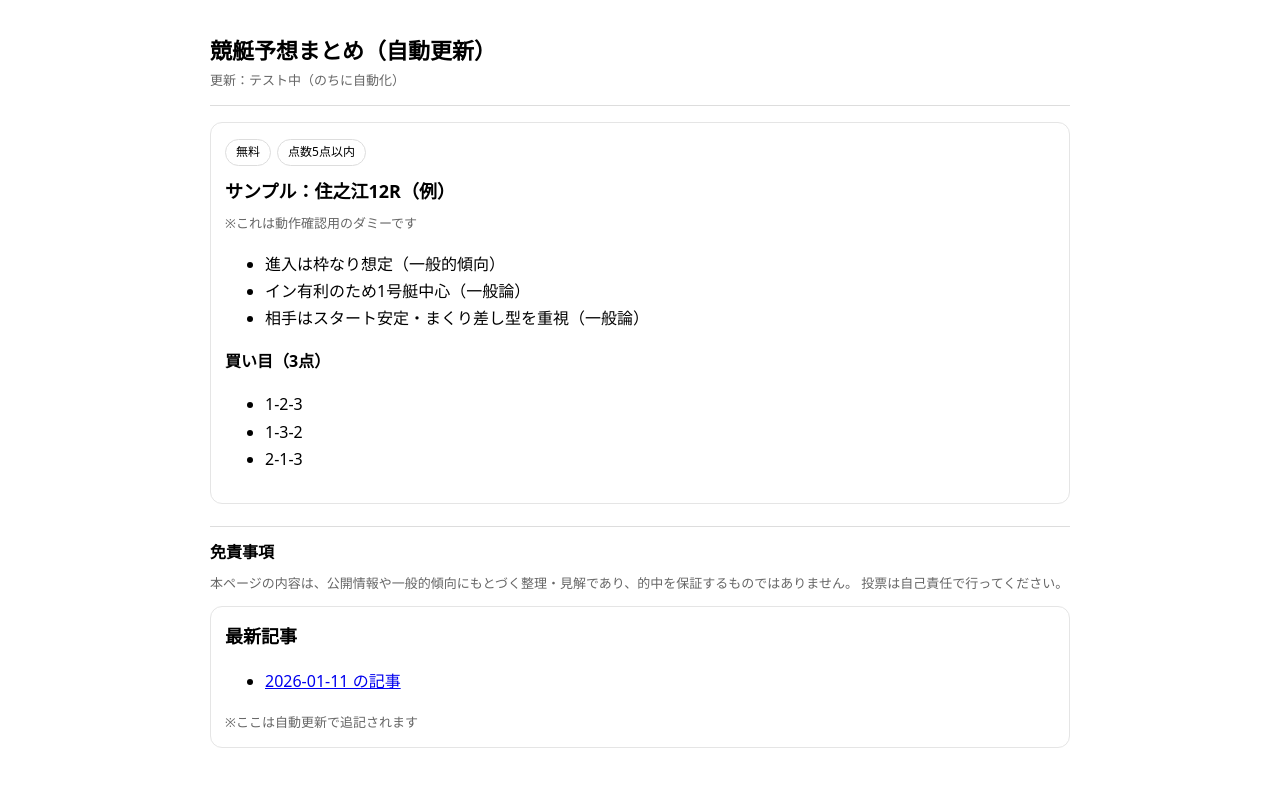
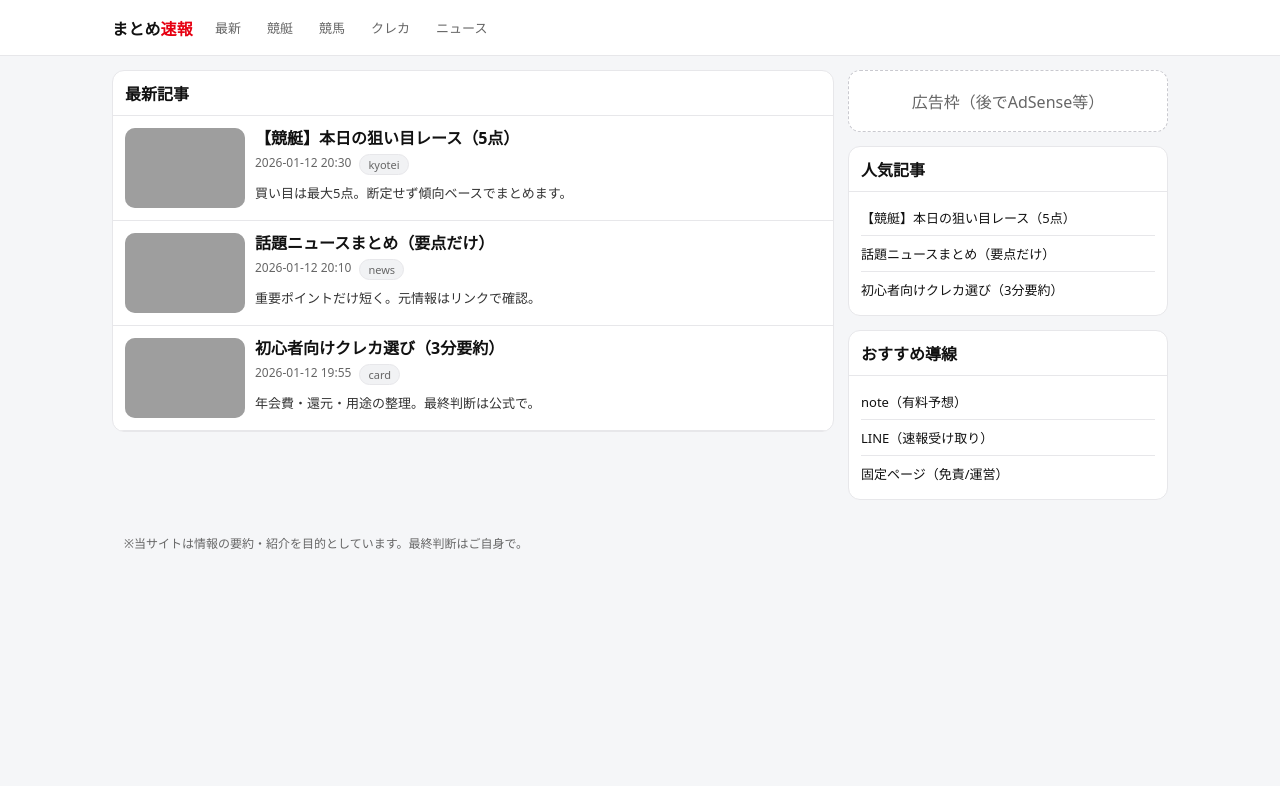
Before and after one commit to crazy30gsw-coder/kyotei-ai-1, a plain HTML site: page index.html in a window 1280 px wide. Drawn offline with Linux system fonts and the light colour scheme; grey boxes are pictures that could not be loaded.

Commit message:
index.html の更新

```diff
--- a/index.html
+++ b/index.html
@@ -1,58 +1,80 @@
 <!doctype html>
 <html lang="ja">
 <head>
-  <meta charset="utf-8" />
-  <meta name="viewport" content="width=device-width,initial-scale=1" />
-  <title>競艇予想まとめ（自動更新）</title>
-  <meta name="description" content="公開情報や一般的傾向をもとに、競艇の予想を整理して掲載します。的中を保証するものではありません。" />
-  <style>
-    body{font-family:system-ui,-apple-system,Segoe UI,Roboto,Helvetica,Arial,sans-serif;max-width:860px;margin:0 auto;padding:18px;line-height:1.7}
-    header{padding:14px 0;border-bottom:1px solid #ddd;margin-bottom:16px}
-    h1{font-size:22px;margin:0}
-    .card{border:1px solid #e5e5e5;border-radius:12px;padding:14px;margin:12px 0}
-    .muted{color:#666;font-size:13px}
-    .tag{display:inline-block;border:1px solid #ddd;border-radius:999px;padding:2px 10px;margin-right:6px;font-size:12px}
-    footer{border-top:1px solid #ddd;margin-top:22px;padding-top:12px}
-  </style>
+  <meta charset="utf-8"/>
+  <meta name="viewport" content="width=device-width,initial-scale=1"/>
+  <title>まとめ速報（自動更新）</title>
+  <link rel="stylesheet" href="./style.css"/>
 </head>
 <body>
-  <header>
-    <h1>競艇予想まとめ（自動更新）</h1>
-    <div class="muted">更新：テスト中（のちに自動化）</div>
-  </header>
+<header>
+  <div class="header-inner">
+    <div class="brand">まとめ<b>速報</b></div>
+    <nav class="nav">
+      <a href="./index.html?cat=all">最新</a>
+      <a href="./index.html?cat=kyotei">競艇</a>
+      <a href="./index.html?cat=keiba">競馬</a>
+      <a href="./index.html?cat=card">クレカ</a>
+      <a href="./index.html?cat=news">ニュース</a>
+    </nav>
+  </div>
+</header>
 
-  <div class="card">
-    <div class="tag">無料</div><div class="tag">点数5点以内</div>
-    <h2 style="margin:10px 0 6px;font-size:18px;">サンプル：住之江12R（例）</h2>
-    <div class="muted">※これは動作確認用のダミーです</div>
-    <ul>
-      <li>進入は枠なり想定（一般的傾向）</li>
-      <li>イン有利のため1号艇中心（一般論）</li>
-      <li>相手はスタート安定・まくり差し型を重視（一般論）</li>
-    </ul>
-    <strong>買い目（3点）</strong>
-    <ul>
-      <li>1-2-3</li>
-      <li>1-3-2</li>
-      <li>2-1-3</li>
-    </ul>
+<div class="wrap">
+  <div class="grid">
+    <main class="card">
+      <div class="card-h">最新記事</div>
+      <div id="posts"></div>
+    </main>
+
+    <aside class="side">
+      <div class="ad">広告枠（後でAdSense等）</div>
+
+      <div class="card">
+        <div class="card-h">人気記事</div>
+        <div class="list" id="popular"></div>
+      </div>
+
+      <div class="card">
+        <div class="card-h">おすすめ導線</div>
+        <div class="list">
+          <a href="#">note（有料予想）</a>
+          <a href="#">LINE（速報受け取り）</a>
+          <a href="#">固定ページ（免責/運営）</a>
+        </div>
+      </div>
+    </aside>
   </div>
 
-  <footer>
-    <h3 style="margin:0 0 6px;font-size:16px;">免責事項</h3>
-    <div class="muted">
-      本ページの内容は、公開情報や一般的傾向にもとづく整理・見解であり、的中を保証するものではありません。
-      投票は自己責任で行ってください。
-    </div>
-  </footer>
+  <div class="footer">※当サイトは情報の要約・紹介を目的としています。最終判断はご自身で。</div>
+</div>
 
-  <div class="card">
-    <h2 style="margin:0 0 8px;font-size:18px;">最新記事</h2>
-    <ul>
-            <li><a href="posts/2026-01-11.html">2026-01-11 の記事</a></li>
-      <!-- AUTO_POSTS -->
-    </ul>
-    <div class="muted">※ここは自動更新で追記されます</div>
-  </div>
+<script>
+  const params = new URLSearchParams(location.search);
+  const cat = params.get("cat") || "all";
+
+  fetch("./posts.json?ts=" + Date.now())
+    .then(r => r.json())
+    .then(data => {
+      const posts = (cat==="all") ? data.posts : data.posts.filter(p => p.cat === cat);
+      const el = document.getElementById("posts");
+      el.innerHTML = posts.map(p => `
+        <a class="post" href="./post.html?id=${encodeURIComponent(p.id)}">
+          <img class="thumb" src="${p.thumb || 'https://picsum.photos/240/160?random='+p.id}" alt="">
+          <div>
+            <div class="title">${p.title}</div>
+            <div class="meta">
+              <span class="time">${p.time}</span>
+              <span class="badge">${p.cat}</span>
+            </div>
+            <div class="ex">${p.excerpt || ""}</div>
+          </div>
+        </a>
+      `).join("");
+
+      const pop = document.getElementById("popular");
+      pop.innerHTML = data.posts.slice(0,8).map(p => `<a href="./post.html?id=${encodeURIComponent(p.id)}">${p.title}</a>`).join("");
+    });
+</script>
 </body>
 </html>
```
